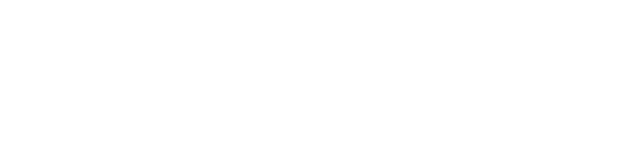
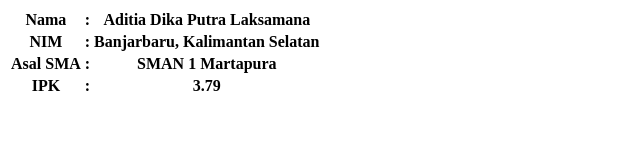
Before and after one commit to aditiadika256/-6701193101---assessment1pabw-, a plain HTML site: page index.html in a window 1280 px wide. Shown: the whole page, without its empty margins (0-640 px from the left). Drawn offline with Linux system fonts and the light colour scheme.

Commit message:
Commit dengan pesan commit2-[6701193101].

```diff
--- a/index.html
+++ b/index.html
@@ -2,9 +2,32 @@
 <html lang="en">
 <head>
     <meta charset="UTF-8">
-    <title>Title</title>
+    <title>BIODATA</title>
 </head>
 <body>
 
+<table>
+    <tr>
+        <th>Nama</th>
+        <th> : </th>
+        <th>Aditia Dika Putra Laksamana</th>
+    </tr>
+    <tr>
+        <th>NIM</th>
+        <th> : </th>
+        <th>Banjarbaru, Kalimantan Selatan</th>
+    </tr>
+    <tr>
+        <th>Asal SMA</th>
+        <th> : </th>
+        <th>SMAN 1 Martapura</th>
+    </tr>
+    <tr>
+        <th>IPK</th>
+        <th> : </th>
+        <th>3.79</th>
+    </tr>
+</table>
+
 </body>
 </html>
```
